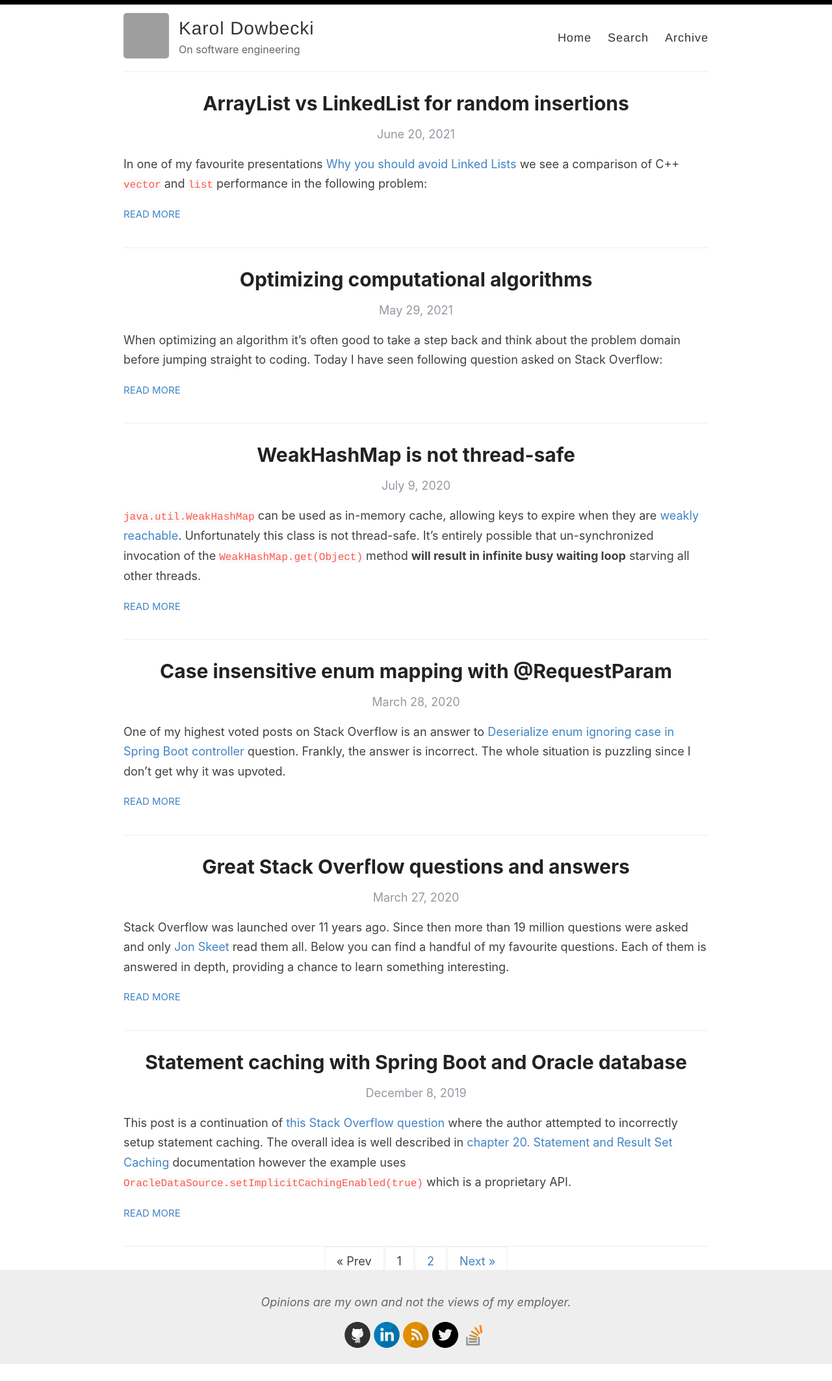
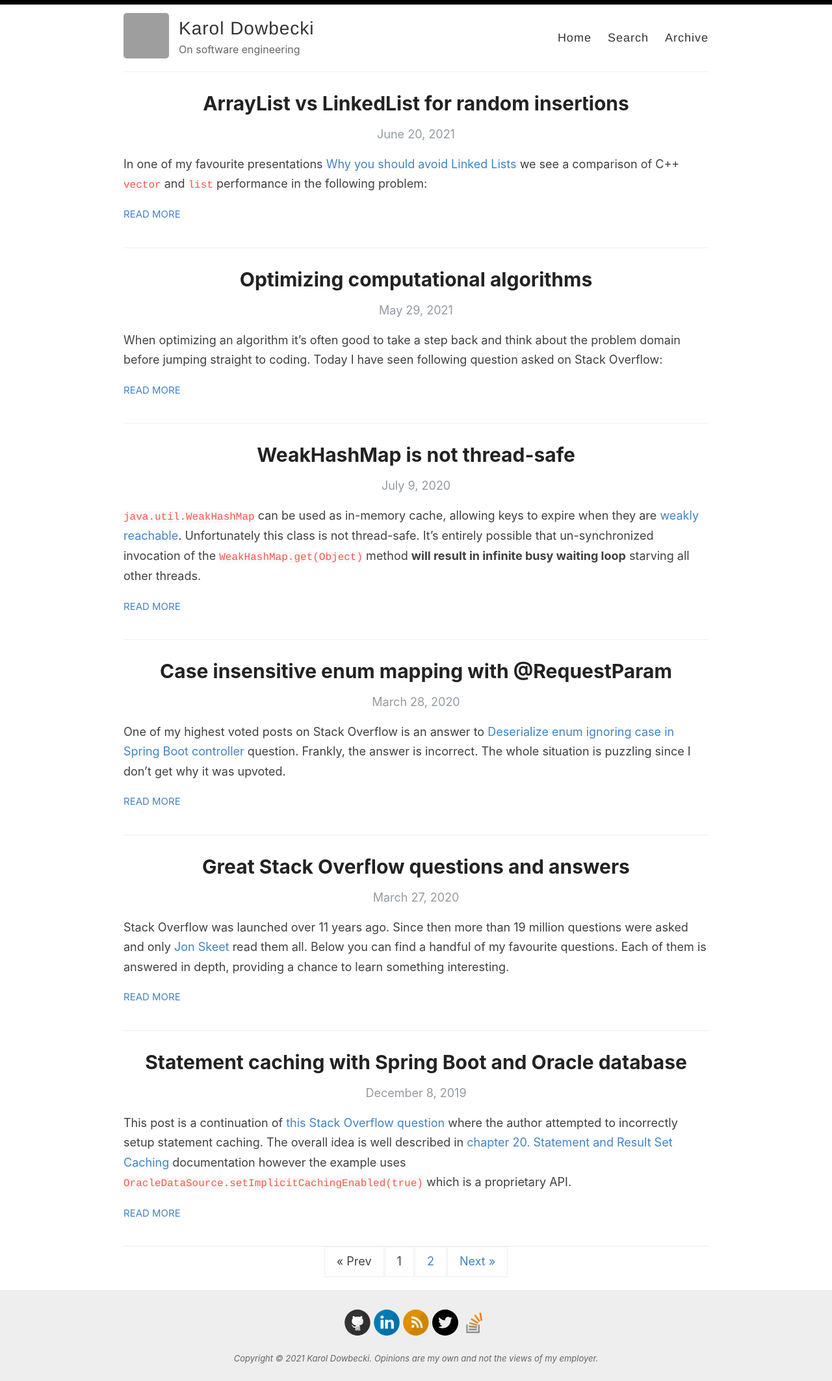
Before and after one commit to kdowbecki/kdowbecki.github.io, a Jekyll site: the page built from index.html, in a window 1280 px wide. Shown: the whole page at 65% size. Built offline with Jekyll 4.4.1, drawn with Linux system fonts in a browser that asks for light colours; the list of posts is cut into pages by our own code; before the commit the page ends 2105 px from its top, so only the background shows below that; grey boxes are pictures that could not be loaded.

```diff
--- a/_layouts/default.html
+++ b/_layouts/default.html
@@ -47,8 +47,8 @@
       <div class="wrapper-footer">
         <div class="container">
           <footer class="footer">
-            <p class="safe-harbour">Opinions are my own and not the views of my employer.</p>
             {% include svg-icons.html %}
+            <p class="safe-harbour">Copyright &copy; 2021 Karol Dowbecki. Opinions are my own and not the views of my employer.</p>
           </footer>
         </div>
       </div>
--- a/assets/style.scss
+++ b/assets/style.scss
@@ -387,24 +387,25 @@ nav {
 }
 
 .wrapper-main {
-  padding-bottom: 134px;
+  padding-bottom: 160px;
 }
 
 .wrapper-footer {
   position: absolute;
   bottom: 0;
   width: 100%;
-  height: 145px;
+  height: 140px;
   background-color: $lightGray;
 }
 
 .safe-harbour {
    font-style: italic;
    color: $gray;
+   font-size: 13px;
 }
 
 footer {
-  padding: 20px 0;
+  padding-top: 30px;
   text-align: center;
 }
 
```
Lines whose indentation alone changed are shown as unchanged.
